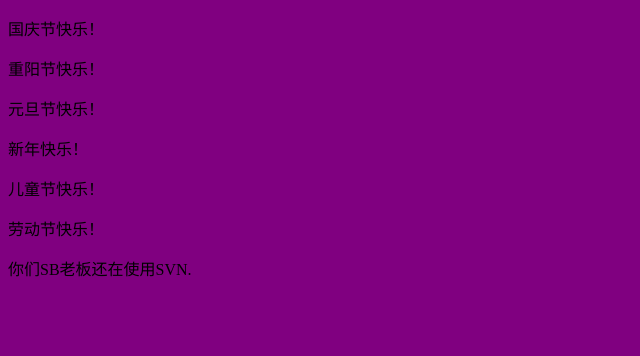
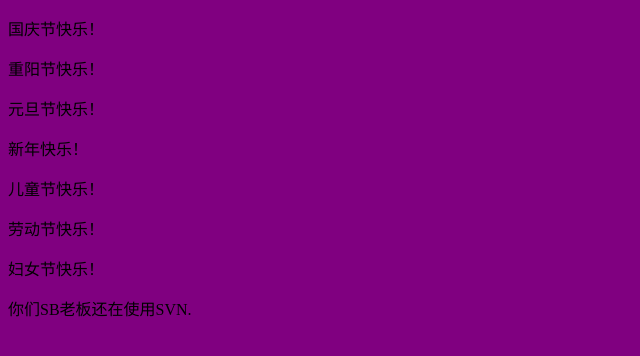
Before and after one commit to Augustus321/GITTest, a plain HTML site: page index.html in a window 1280 px wide. Shown: the whole page, without its empty margins (0-640 px from the left). Drawn offline with Linux system fonts and the light colour scheme.

Commit message:
add funv

```diff
--- a/index.html
+++ b/index.html
@@ -15,6 +15,7 @@
     <p>新年快乐！</p>
     <p>儿童节快乐！</p>
     <p>劳动节快乐！</p>
+    <p>妇女节快乐！</p>
     <p class="tips">你们SB老板还在使用SVN.</p>
     <script src="./js/index.js"></script>
 </body>
```
